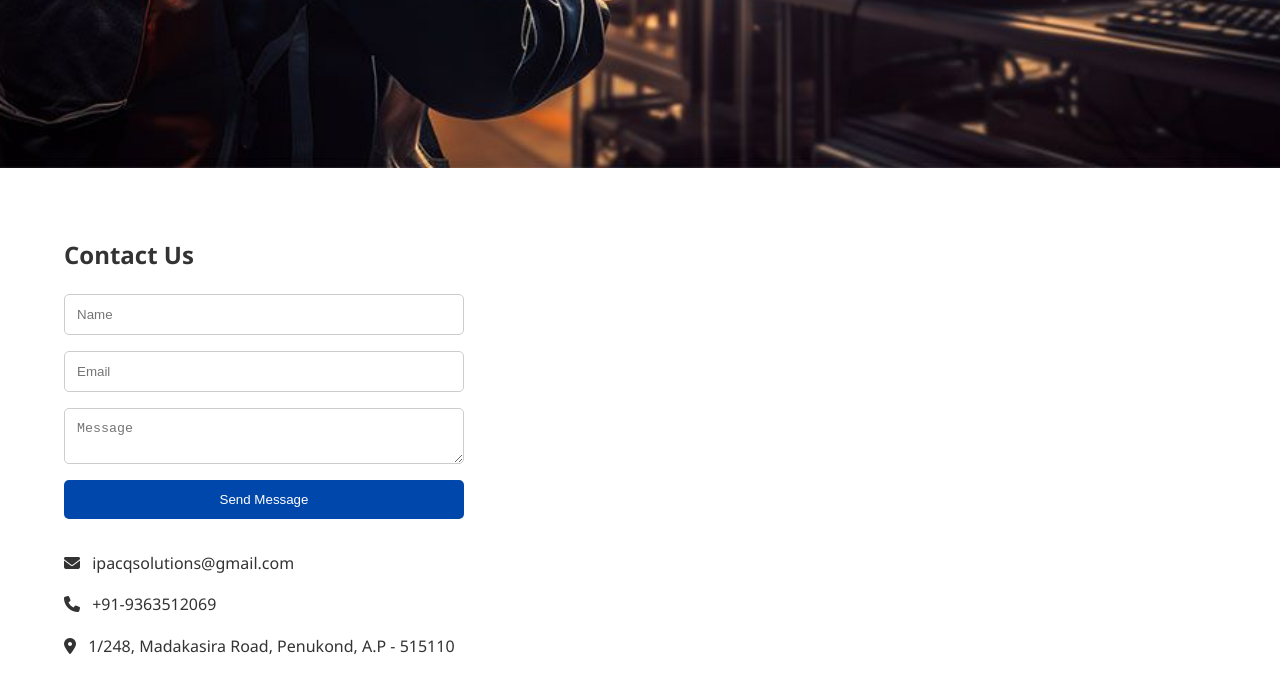
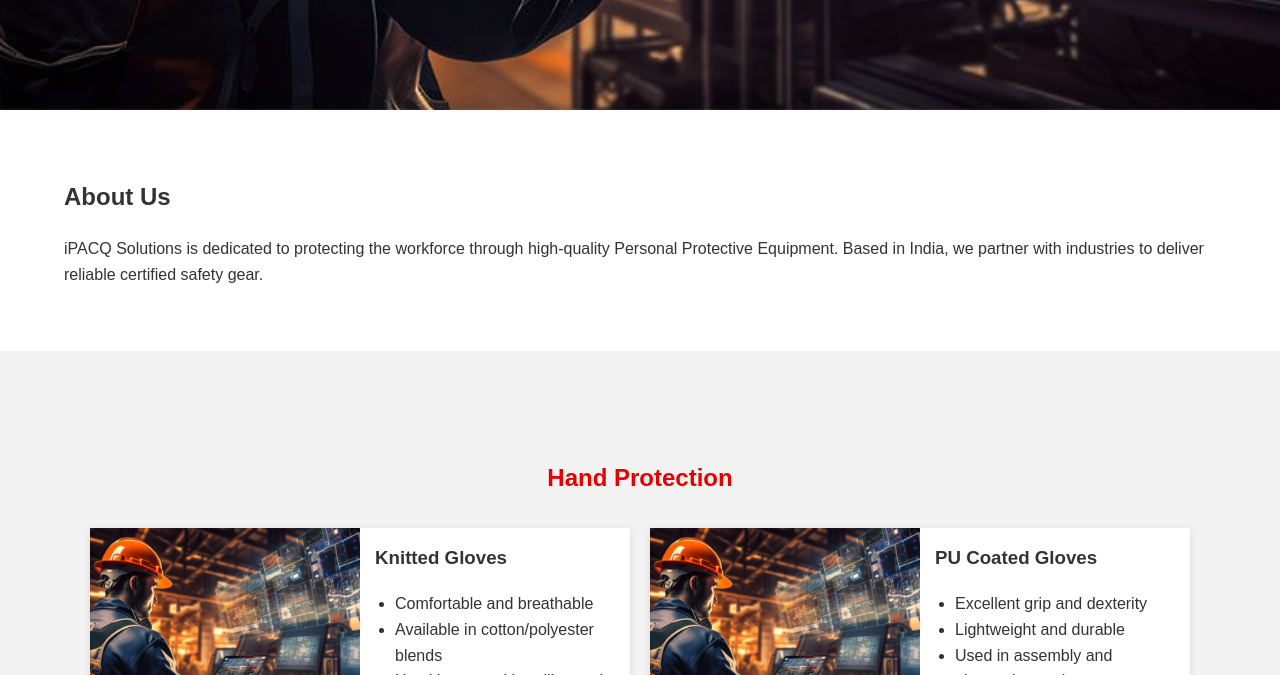
Before and after one commit to nallerumadhu/ipacq, a plain HTML site: page index.html in a window 1280 px wide. Shown: the part 690-1365 px from the top of the page. Drawn offline with Linux system fonts and the light colour scheme.

Commit message:
Update index.html

```diff
--- a/index.html
+++ b/index.html
@@ -1,3 +1,4 @@
+
 <!DOCTYPE html>
 <html lang="en">
 <head>
@@ -6,16 +7,122 @@
   <title>iPACQ Solutions</title>
   <link rel="stylesheet" href="styles.css" />
 <script src="https://kit.fontawesome.com/a076d05399.js" crossorigin="anonymous"></script>
+  <style>
+    body {
+      font-family: Arial, sans-serif;
+      margin: 0;
+      padding: 0;
+      background-color: #f4f4f4;
+      color: #333;
+    }
+    .section {
+      padding: 40px 20px;
+      max-width: 1200px;
+      margin: auto;
+    }
+    .section h2 {
+      text-align: center;
+      margin-bottom: 30px;
+      color: #e60000;
+    }
+    .product-row {
+      display: flex;
+      flex-wrap: wrap;
+      justify-content: center;
+      gap: 20px;
+    }
+    .product-box {
+      background: #fff;
+      display: flex;
+      width: 100%;
+      max-width: 540px;
+      box-shadow: 0 2px 8px rgba(0, 0, 0, 0.1);
+    }
+    .product-img {
+      width: 50%;
+      height: auto;
+      object-fit: cover;
+    }
+    .product-content {
+      padding: 15px;
+      width: 50%;
+    }
+    .product-content h3 {
+      margin-top: 0;
+    }
+    .product-content ul {
+      padding-left: 20px;
+    }
+    .read-more {
+      margin-top: 10px;
+      display: inline-block;
+      background: #e60000;
+      color: white;
+      padding: 8px 16px;
+      text-decoration: none;
+      font-size: 14px;
+    }
+    @media screen and (max-width: 768px) {
+      .product-box {
+        flex-direction: column;
+        max-width: 100%;
+      }
+      .product-img, .product-content {
+        width: 100%;
+      }
+    }
+  </style>
 </head>
 <body>
-  <div class="top-bar">
-    iPACQ
+  <div class="hero">
+  <div class="overlay">
+    <div class="company-name">iPACQ <span>Solutions</span></div>
+    <h1>Your Trusted Partner for PPE & Industrial Safety Products</h1>
+    <p>Supplying quality safety gloves, ear protection, safety clothing and more to industries across India.</p>
+    <a href="#about" class="cta-button">Learn More</a>
   </div>
-  <header class="hero">
-    <div class="hero-text">
-      <h1>Site is under Mainatainance... Will be back soon</h1>
+</div>
+
+  <section id="about" class="about">
+    <h2>About Us</h2>
+    <p>
+      iPACQ Solutions is dedicated to protecting the workforce through high-quality Personal Protective Equipment.
+      Based in India, we partner with industries to deliver reliable certified safety gear.
+    </p>
+  </section>
+
+
+<section class="products">
+ <section class="section">
+    <h2>Hand Protection</h2>
+    <div class="product-row">
+      <div class="product-box">
+        <img src="images/hero.jpg" alt="Knitted Gloves" class="product-img">
+        <div class="product-content">
+          <h3>Knitted Gloves</h3>
+          <ul>
+            <li>Comfortable and breathable</li>
+            <li>Available in cotton/polyester blends</li>
+            <li>Used in general handling and packaging</li>
+          </ul>
+          <!-- <a class="read-more" href="#">Read More</a> -->
+        </div>
+      </div><div class="product-box">
+    <img src="images/hero.jpg" alt="PU Coated Gloves" class="product-img">
+    <div class="product-content">
+      <h3>PU Coated Gloves</h3>
+      <ul>
+        <li>Excellent grip and dexterity</li>
+        <li>Lightweight and durable</li>
+        <li>Used in assembly and electronics work</li>
+      </ul>
+       <!-- <a class="read-more" href="#">Read More</a> -->
     </div>
-  </header>
+  </div>
+</div>
+  </section>
+</section>
+
 
   <section class="contact">
     <h2>Contact Us</h2>
@@ -26,7 +133,7 @@
       <button type="submit">Send Message</button>
     </form>
     <div class="contact-details">
-      <p><i class="fas fa-envelope"></i> ipacqsolutions@gmail.com</p>
+      <p><i class="fas fa-envelope"></i> ipcqsolutions@gmail.com</p>
       <p><i class="fas fa-phone"></i> +91-9363512069</p>
       <p><i class="fas fa-map-marker-alt"></i> 1/248, Madakasira Road, Penukond, A.P - 515110</p>
       <div class="social-icons">
```
